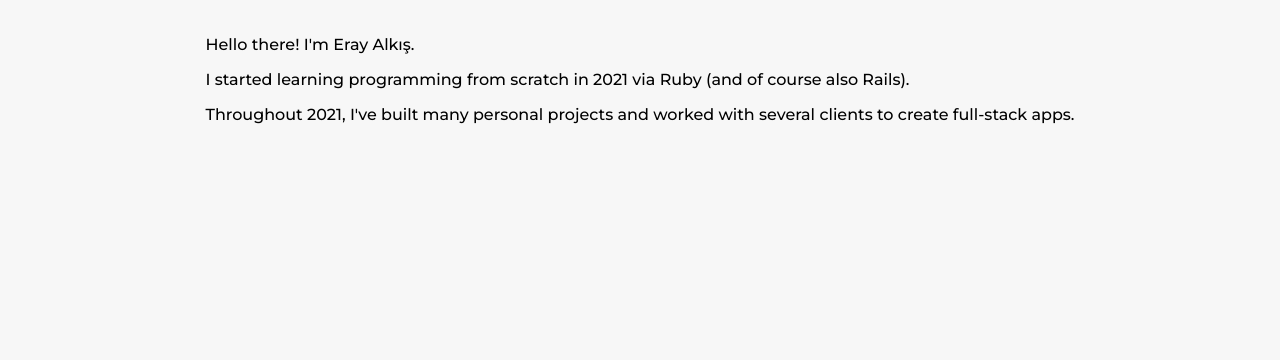
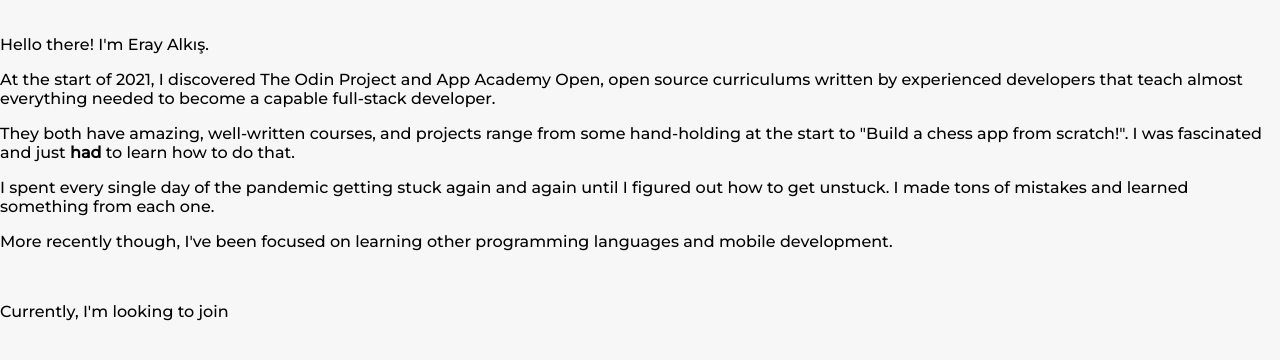
Before and after one commit to Blissblass/portfolio_page, a React (Create React App) app: page / in a window 1280 px wide. Shown: the part 2613-2973 px from the top of the page. Built offline with nearby package versions, Linux system fonts and the light colour scheme.

Commit message:
Add more text

```diff
--- a/src/Components/Bio/Bio.jsx
+++ b/src/Components/Bio/Bio.jsx
@@ -8,8 +8,13 @@
       <div className="bio">
         <div className="bio-text">
           <p>Hello there! I'm Eray Alkış.</p>
-          <p>I started learning programming from scratch in 2021 via Ruby (and of course also Rails).</p>
-          <p>Throughout 2021, I've built many personal projects and worked with several clients to create full-stack apps.</p>
+          <p>At the start of 2021, I discovered The Odin Project and App Academy Open, open source curriculums written by experienced developers that teach almost everything needed to become a capable full-stack developer.</p>
+          <p>They both have amazing, well-written courses, and projects range from some hand-holding at the start to "Build a chess app from scratch!". I was fascinated and just <strong>had</strong> to learn how to do that.</p>
+          <p>I spent every single day of the pandemic getting stuck again and again until I figured out how to get unstuck. I made tons of mistakes and learned something from each one.</p>
+          <p>More recently though, I've been focused on learning other programming languages and mobile development.</p>
+
+          <br/>
+          <p>Currently, I'm looking to join</p>
         </div>
       </div>
     </div>
```
